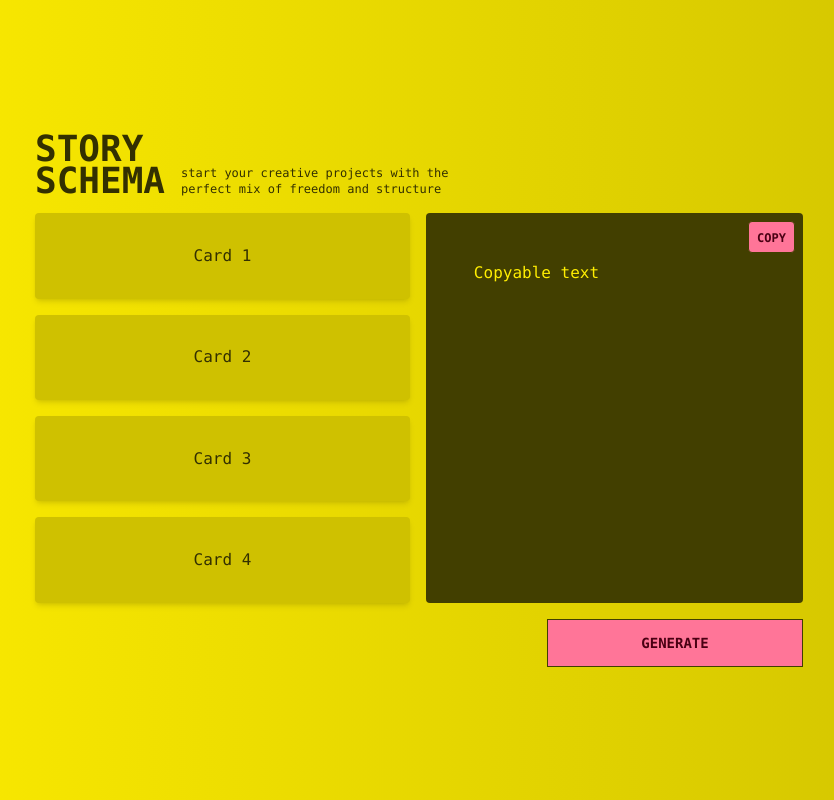
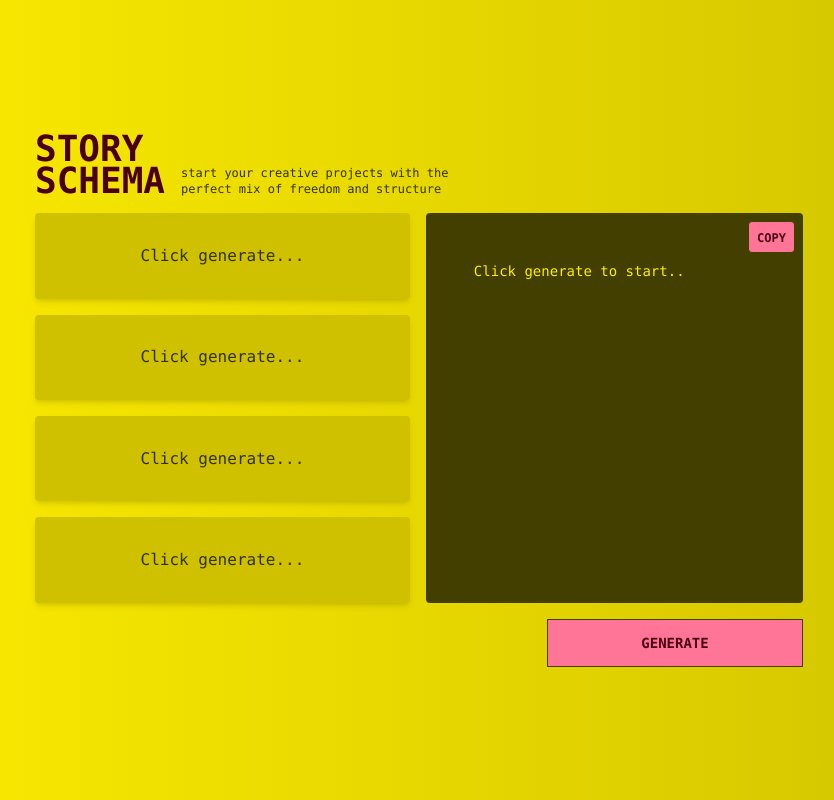
Before and after one commit to jamesonlyon/storyschema, a SvelteKit app: page / in a window 1280 px wide. Shown: the whole page, without its empty margins (221-1055 px from the left). Built offline with nearby package versions, Linux system fonts and the light colour scheme.

Commit message:
🛠 add: full generate functionality

```diff
--- a/src/routes/+page.svelte
+++ b/src/routes/+page.svelte
@@ -1,5 +1,28 @@
 <script>
-    const foo = "woo";
+    import { storySchemas } from "../data/schemaData.js";
+
+    function makeCombo(srcObj) {
+        // create an object to return
+        const comboObject = {}
+
+        // for each key in srcObject
+        for (let k in srcObj) {
+            // generate a math random for each item
+            const randIndex = Math.floor(srcObj[k].length * Math.random());
+            // store the chosen random value in the returned object
+            comboObject[k] = srcObj[k][randIndex];
+        }
+
+        // return an object containing one value per srcObj key
+        return comboObject;
+    };
+
+    function handleClick() {
+        schema = makeCombo(storySchemas);
+        console.log(schema);
+    };
+
+    $: schema = {};
 </script>
 
 <div class="h-screen w-screen bg-gradient-to-r from-base-100 to-base-300">
@@ -7,27 +30,35 @@
         <main class="flex flex-col justify-center w-full h-2/3 gap-4"><!-- main -->
 
             <div class="flex flex-row w-full gap-4 justify-start">
-                <h1 class="text-4xl font-bold leading-8 uppercase">Story<br/>Schema</h1>
+                <h1 class="text-4xl font-bold leading-8 uppercase text-primary-content">Story<br/>Schema</h1>
                 <div class="text-xs self-end">start your creative projects with the<br/>perfect mix of freedom and structure</div>
             </div>
 
             <div class="flex flex-row w-full h-4/5 gap-4">
 
                 <section class="flex flex-col w-1/2 gap-4">
-                    <div class="flex flex-col justify-center items-center w-full h-1/4 bg-base-300 rounded shadow-md">Card 1</div>
-                    <div class="flex flex-col justify-center items-center w-full h-1/4 bg-base-300 rounded shadow-md">Card 2</div>
-                    <div class="flex flex-col justify-center items-center w-full h-1/4 bg-base-300 rounded shadow-md">Card 3</div>
-                    <div class="flex flex-col justify-center items-center w-full h-1/4 bg-base-300 rounded shadow-md">Card 4</div>
+                    <div class="flex flex-col justify-center items-center w-full h-1/4 bg-base-300 rounded shadow-md">{schema.type   ? schema.type   : 'Click generate...'}</div>
+                    <div class="flex flex-col justify-center items-center w-full h-1/4 bg-base-300 rounded shadow-md">{schema.media  ? schema.media  : 'Click generate...'}</div>
+                    <div class="flex flex-col justify-center items-center w-full h-1/4 bg-base-300 rounded shadow-md">{schema.length ? schema.length : 'Click generate...'}</div>
+                    <div class="flex flex-col justify-center items-center w-full h-1/4 bg-base-300 rounded shadow-md">{schema.struct ? schema.struct : 'Click generate...'}</div>
                 </section><!-- left section -->
 
-                <section class="relative bg-neutral text-neutral-content w-1/2 p-12 rounded">
+                <section class="relative bg-neutral text-neutral-content w-1/2 p-12 rounded text-sm font-mono">
                     <button class="absolute btn btn-sm top-2 right-2 text-xs p-2 bg-primary text-primary-content hover:text-neutral-content rounded">copy</button>
-                    Copyable text
+                    {#if schema.type}
+
+                        (Your story title here)<br/>
+                        A {schema.type} {schema.media} in {schema.length}<br/><br/><br/>
+
+                        --- Outline ---<br/><br/>
+                        This is where the template will inset.
+
+                    {:else}
+                        Click generate to start..
+                    {/if}
                 </section><!-- right section -->
             </div>
-
-            <button class="btn w-64 self-end bg-primary text-primary-content hover:text-neutral-content">generate</button>
-
+            <button class="btn w-64 self-end bg-primary text-primary-content hover:text-neutral-content" on:click={handleClick}>generate</button>
         </main>
     </div>
 </div>
```
